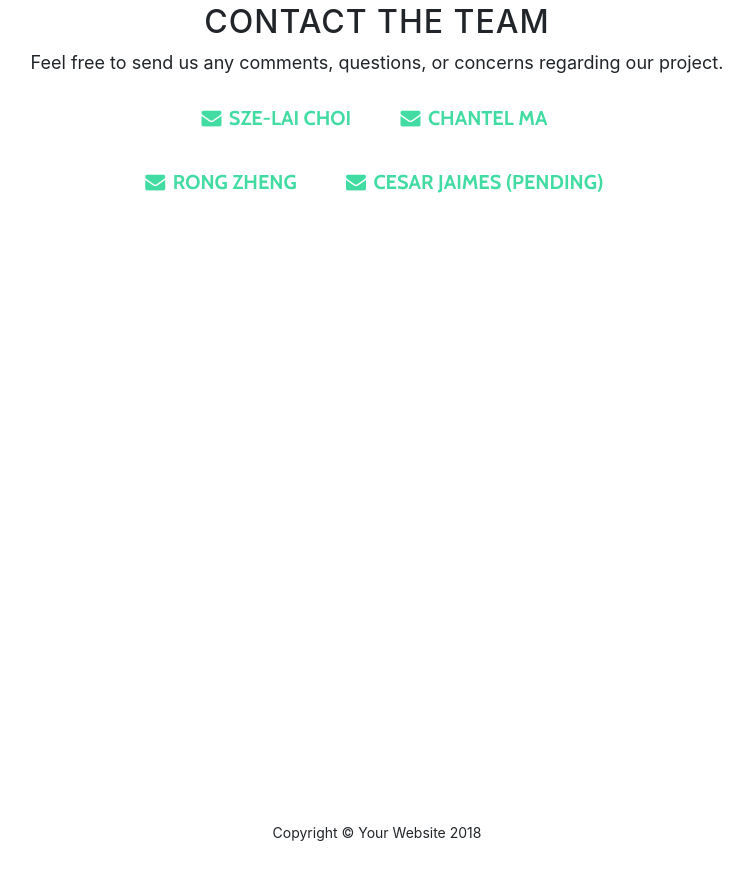
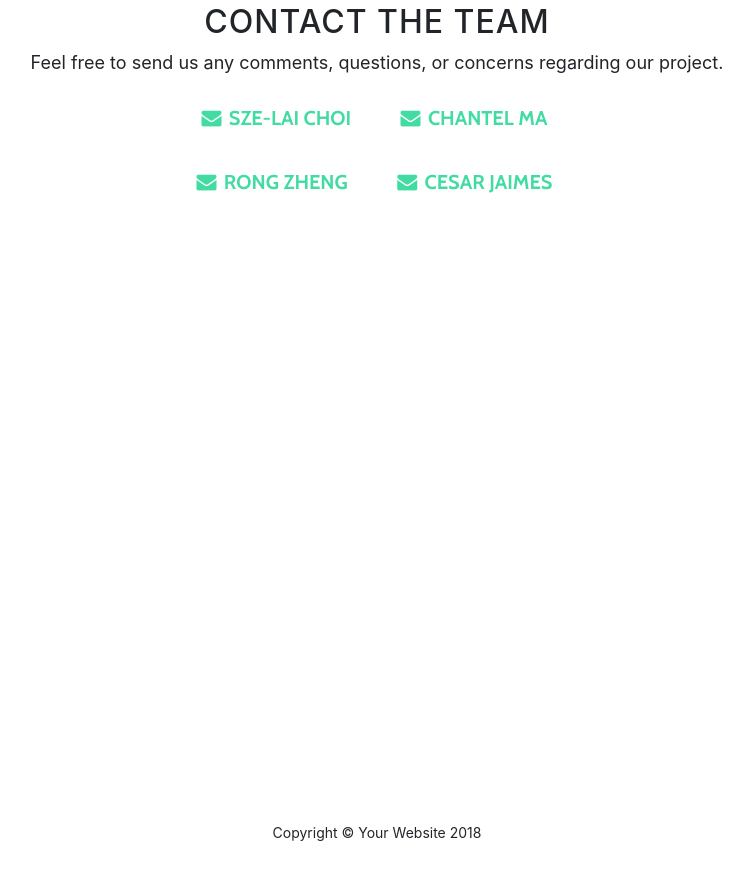
Before and after one commit to cen4010-s2018-g06/Group-6, a website with bundled scripts: page index.html in a window 1280 px wide. Shown: the part 2162-3042 px from the top of the page, without its empty margins (263-1016 px from the left). Built offline with nearby package versions, Linux system fonts and the light colour scheme.

Commit message:
Update index.html

```diff
--- a/index.html
+++ b/index.html
@@ -121,9 +121,9 @@
                 </a>
               </li>
               <li class="list-inline-item">
-                <a href="mailto:rzheng@fau.edu" class="btn btn-default btn-lg">
+                <a href="mailto:cjaimes2014@fau.edu" class="btn btn-default btn-lg">
                   <i class="fa fa-envelope fa-fw"></i>
-                  <span class="network-name">Cesar Jaimes (pending)</span>
+                  <span class="network-name">Cesar Jaimes</span>
                 </a>
               </li>
             </p>
```
